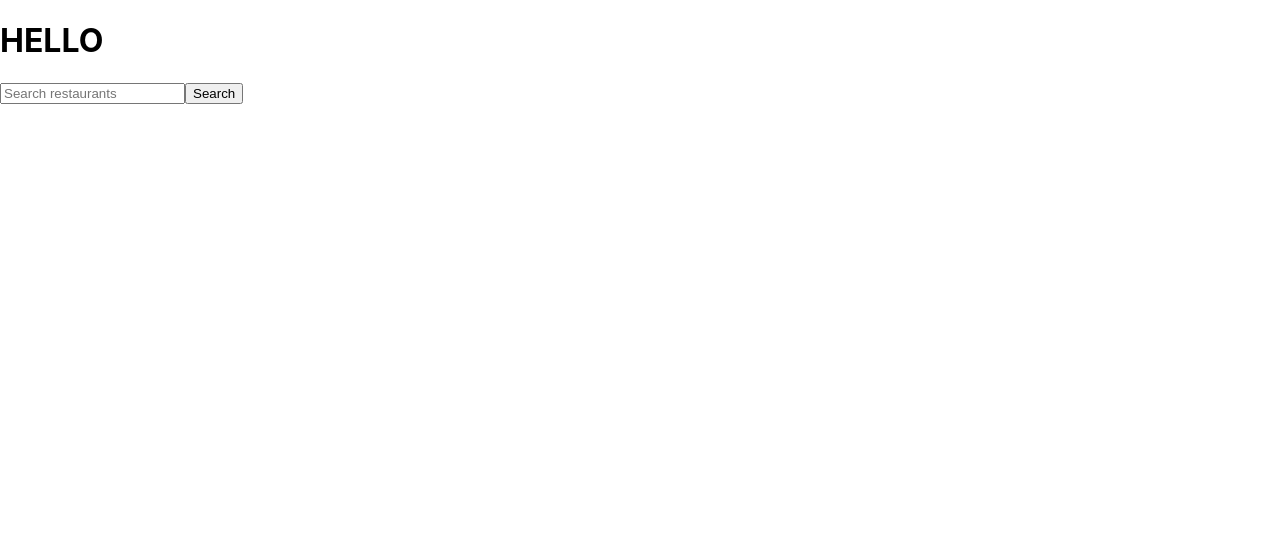
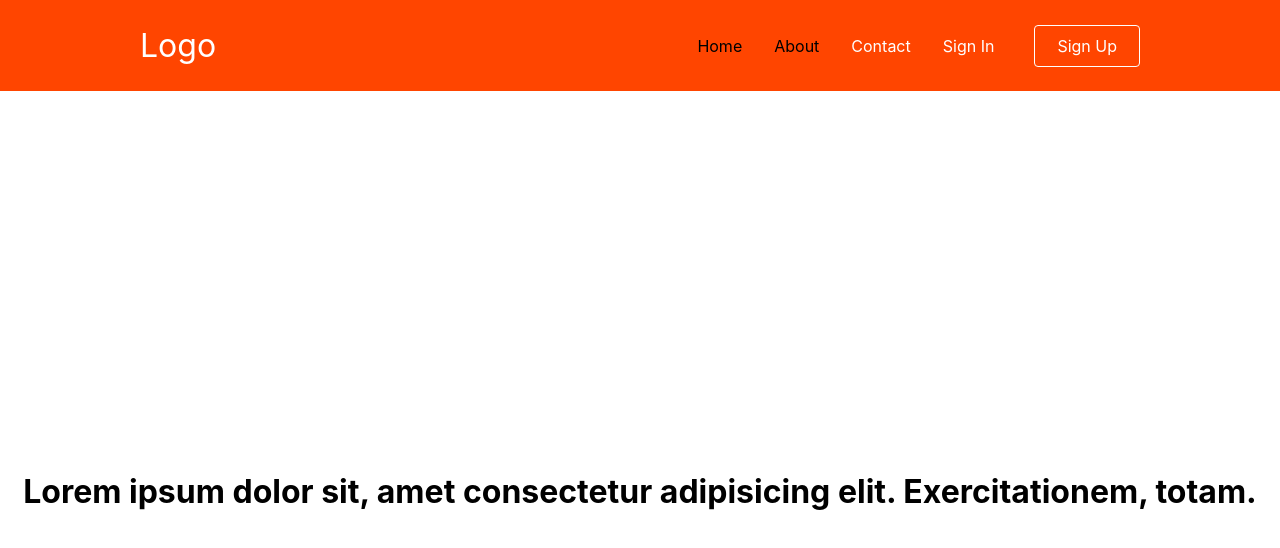
Before and after one commit to paulrobert99/elproyectetest, a React (Create React App) app in the folder test-app/: page /about in a window 1280 px wide. Shown: the top 548 px of the page. Built offline with nearby package versions, Linux system fonts and the light colour scheme.

Commit message:
Navigation bar, styled components error

```diff
--- a/test-app/package.json
+++ b/test-app/package.json
@@ -6,9 +6,14 @@
     "@testing-library/jest-dom": "^5.14.1",
     "@testing-library/react": "^11.2.7",
     "@testing-library/user-event": "^12.8.3",
+    "@types/styled-components": "^5.1.9",
+    "components": "^0.1.0",
     "react": "^17.0.2",
     "react-dom": "^17.0.2",
+    "react-icons": "^4.3.1",
+    "react-router-dom": "^5.3.0",
     "react-scripts": "^4.0.3",
+    "styled": "^1.0.0",
     "web-vitals": "^1.1.2"
   },
   "scripts": {
--- a/test-app/src/App.js
+++ b/test-app/src/App.js
@@ -1,10 +1,27 @@
 import './App.css';
-import SearchBar from './Search';
+import React from "react";
+import './App.css';
+import Navbar from "./components/Navbar";
+import { BrowserRouter as Router, Switch, Route } from "react-router-dom";
+import Home from './pages';
+import About from './pages/about';
+import Contact from './pages/contact';
+import SignUp from './pages/signup';
+import SignIn from './pages/signin';
 
 function App() {
-  return (
-    <><h1>HELLO</h1><SearchBar /></>
-  );
+    return (
+        <Router>
+            <Navbar />
+            <Switch>
+                <Route path="/" exact component={Home} />
+                <Route path="/about" component={About} />
+                <Route path="/contact" component={Contact} />
+                <Route path="/signin" component={SignIn} />
+                <Route path="/sign-up" component={SignUp} />
+            </Switch>
+        </Router>
+    );
 }
 
 export default App;
--- /dev/null
+++ b/test-app/src/components/Navbar/NavbarElements.js
@@ -0,0 +1,88 @@
+import { FaBars } from "react-icons/fa";
+import { NavLink as Link } from "react-router-dom";
+import styled from "styled-components";
+
+export const Nav = styled.nav`
+    background: orangered;
+    height: 85px;
+    display: flex;
+    justify-content: space-between;
+    align-items: center;
+    padding: 0.2rem calc((100vw - 1000px) / 2);
+    z-index: 12;
+`;
+export const NavLogo = styled(Link)`
+  cursor: pointer;
+  color: #fff;
+  font-size: 2rem;
+  text-decoration: none;
+
+`;
+
+export const NavLink = styled(Link)`
+color: #fff;
+display: flex;
+align-items: center;
+text-decoration: none;
+padding: 0 1rem;
+height: 100%;
+cursor: pointer;
+&.active {
+  color:black;
+}
+&:hover {
+  color: black;
+}
+`;
+
+export const Bars = styled(FaBars)`
+  display: none;
+  color: #fff;
+  @media screen and (max-width: 768px) {
+    display: block;
+    position: absolute;
+    top: 0;
+    right: 0;
+    transform: translate(-100%, 75%);
+    font-size: 1.8rem;
+    cursor: pointer;
+  }
+`;
+
+export const NavMenu = styled.div`
+  display: flex;
+  align-items: center;
+  margin-right: -24px;
+
+  @media screen and (max-width: 768px) {
+    display: none;
+  }
+`;
+
+export const NavBtn = styled.nav`
+  display: flex;
+  align-items: center;
+  margin-right: 24px;
+
+  @media screen and (max-width: 768px) {
+    display: none;
+  }
+`;
+
+export const NavBtnLink = styled(Link)`
+  border-radius: 4px;
+  background: transparent;
+  padding: 10px 22px;
+  color: #fff;
+  outline: none;
+  border: 1px solid #fff;
+  cursor: pointer;
+  transition: all 0.2s ease-in-out;
+  text-decoration: none;
+  margin-left: 24px;
+  &:hover {
+    transition: all 0.2s ease-in-out;
+    background: #fff;
+    color: #808080;
+  }
+`;
--- /dev/null
+++ b/test-app/src/components/Navbar/index.js
@@ -0,0 +1,43 @@
+import React from "react";
+import {
+    Nav,
+    NavLogo,
+    NavLink,
+    Bars,
+    NavMenu,
+    NavBtn,
+    NavBtnLink,
+} from "./NavbarElements";
+
+
+const Navbar = () => {
+    return (
+        <>
+            <Nav>
+                <NavLogo to="/">
+                    Logo
+                </NavLogo>
+                <Bars />
+
+                <NavMenu>
+                    <NavLink to="/" activeStyle>
+                        Home
+                    </NavLink>
+                    <NavLink to="/about" activeStyle>
+                        About
+                    </NavLink>
+                    <NavLink to="/contact" activeStyle>
+                        Contact
+                    </NavLink>
+                    <NavLink to="/signin" activeStyle>
+                        Sign In
+                    </NavLink>
+                    <NavBtn>
+                        <NavBtnLink to="/sign-up">Sign Up</NavBtnLink>
+                    </NavBtn>
+                </NavMenu>
+            </Nav>
+        </>
+    );
+};
+export default Navbar;
--- /dev/null
+++ b/test-app/src/pages/about.js
@@ -0,0 +1,18 @@
+import React from "react";
+
+const About = () => {
+    return (
+        <div
+            style={{
+                display: 'flex',
+                justifyContent: 'center',
+                alignItems: 'center',
+                height: '100vh'
+            }}
+        >
+            <h1>Lorem ipsum dolor sit, amet consectetur adipisicing elit. Exercitationem, totam.</h1>
+        </div>
+    );
+};
+
+export default About;
--- /dev/null
+++ b/test-app/src/pages/contact.js
@@ -0,0 +1,18 @@
+import React from 'react'
+
+function Contact() {
+    return (
+        <div
+            style={{
+                display: 'flex',
+                justifyContent: 'center',
+                alignItems: 'center',
+                height: '100vh'
+            }}
+        >
+            <h1>Contact Us</h1>
+        </div>
+    );
+};
+
+export default Contact;
--- /dev/null
+++ b/test-app/src/pages/index.js
@@ -0,0 +1,9 @@
+import React from 'react';
+
+const Home = () => {
+    return (
+        <h1>Welcome to our website!</h1>
+    );
+};
+
+export default Home;
--- /dev/null
+++ b/test-app/src/pages/signin.js
@@ -0,0 +1,11 @@
+import React from 'react'
+
+function SignIn() {
+    return (
+        <div>
+            <h1>Sign In</h1>
+        </div>
+    )
+}
+
+export default SignIn;
--- /dev/null
+++ b/test-app/src/pages/signup.js
@@ -0,0 +1,11 @@
+import React from 'react'
+
+function SignUp() {
+    return (
+        <div>
+            <h1>Sign Up and get started</h1>
+        </div>
+    )
+}
+
+export default SignUp;
```
Also changed, not shown: 1 other file (tests, documents, lock files or other folders).
